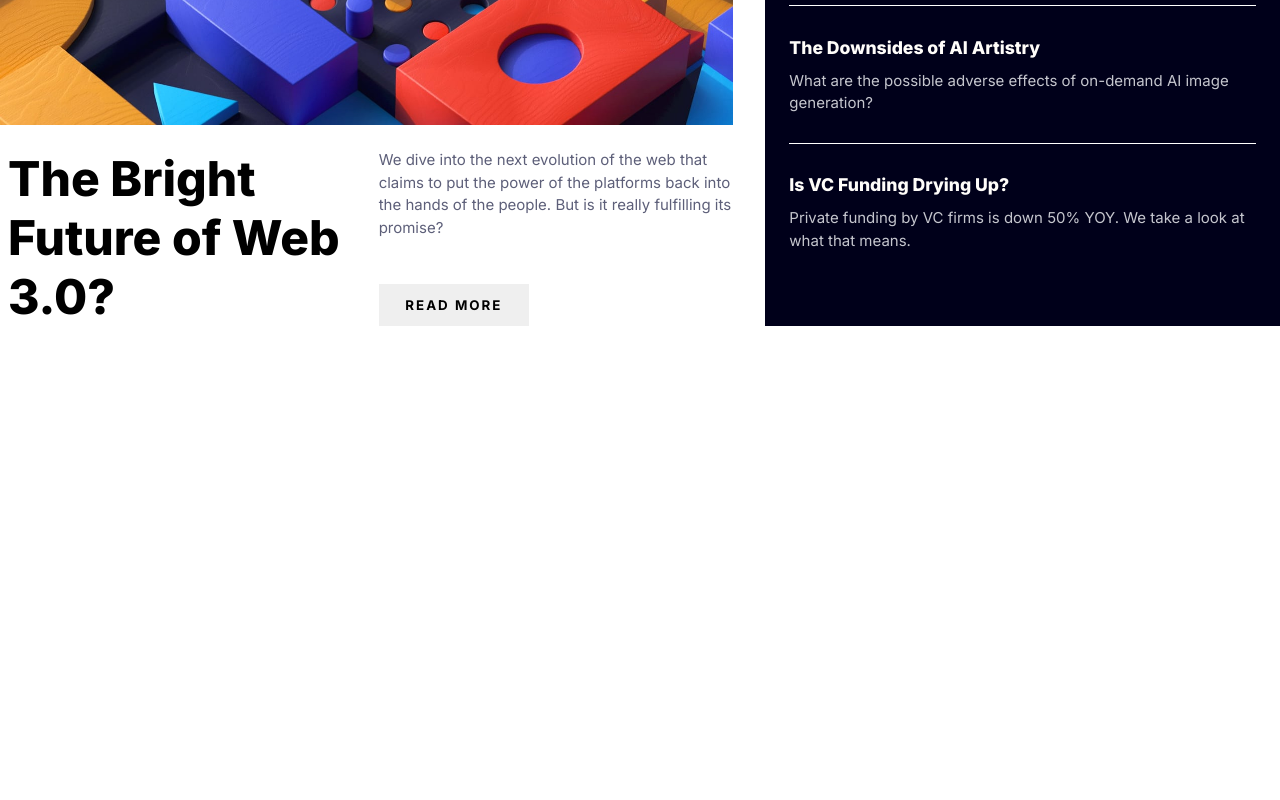
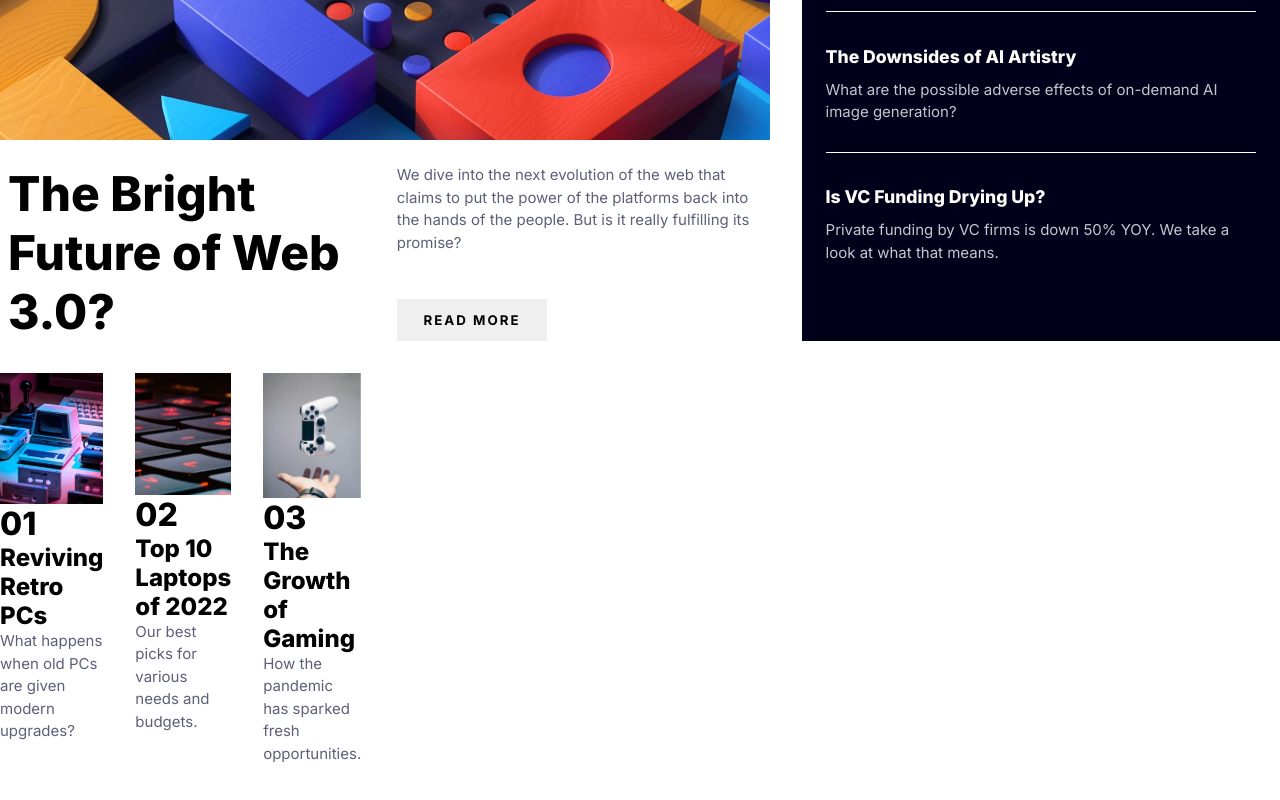
Before and after one commit to SebastianLaka/news-homepage, a Vue app: page / in a window 1280 px wide. Shown: the part 248-1048 px from the top of the page. Built offline with nearby package versions, Linux system fonts and the light colour scheme.

Commit message:
Added content for top articles section

```diff
--- a/src/components/Layout.vue
+++ b/src/components/Layout.vue
@@ -2,12 +2,14 @@
 import SiteNavigation from './nav/NavMain.vue'
 import HeaderMain from './header/HeaderMain.vue';
 import NewsMain from './news-articles/NewsMain.vue';
+import TopArticles from './top-articles/TopArticlesMain.vue';
 </script>
 <template>
   <main class="main-content">
     <SiteNavigation />
     <HeaderMain />
     <NewsMain />
+    <TopArticles />
   </main>
 </template>
 <style scoped lang="scss">
@@ -27,7 +29,6 @@ import NewsMain from './news-articles/NewsMain.vue';
     display: grid;
     grid-template-columns: repeat(12, 1fr);
     grid-template-rows: repeat(2, 1fr);
-
   }
 }
 </style>
--- a/src/components/top-articles/TopArticles.vue
+++ b/src/components/top-articles/TopArticles.vue
@@ -1,4 +1,6 @@
 <script setup></script>
-<template></template>
+<template>
+    <slot name="top-articles"></slot>
+</template>
 <style lang="scss" scoped>
 </style>
--- a/src/components/top-articles/TopArticlesMain.vue
+++ b/src/components/top-articles/TopArticlesMain.vue
@@ -1,4 +1,48 @@
-<script setup></script>
-<template></template>
+<script setup>
+import { ref } from 'vue'
+import TopArticles from './TopArticles.vue'
+import retroPC from '../../assets/images/image-retro-pcs.jpg'
+import laptops from '../../assets/images/image-top-laptops.jpg'
+import gamingPad from '../../assets/images/image-gaming-growth.jpg'
+const topArticles = ref([
+  {
+    id: 1,
+    title: 'Reviving Retro PCs',
+    description: 'What happens when old PCs are given modern upgrades?',
+    image: retroPC,
+    alt: 'Retro laptop img'
+  },
+  {
+    id: 2,
+    title: ' Top 10 Laptops of 2022',
+    description: 'Our best picks for various needs and budgets.',
+    image: laptops,
+    alt: 'Laptop keyboard'
+
+  },
+  {
+    id: 3,
+    title: ' The Growth of Gaming',
+    description: 'How the pandemic has sparked fresh opportunities.',
+    image: gamingPad,
+    alt: 'Gaming pad flip at hand'
+  },
+])
+</script>
+<template>
+  <TopArticles v-for="topArticle in topArticles" :key="topArticle.id">
+    <template #top-articles>
+      <div class="top-article">
+        <img :src="topArticle.image" :alt="topArticle.alt">
+        <div class="article-content">
+            <h1>0{{ topArticle.id }}</h1>
+            <h2>{{ topArticle.title }}</h2>
+            <p>{{ topArticle.description }}</p>
+        </div>
+      </div>
+    </template>
+  </TopArticles>
+</template>
 <style lang="scss" scoped>
+
 </style>
```
